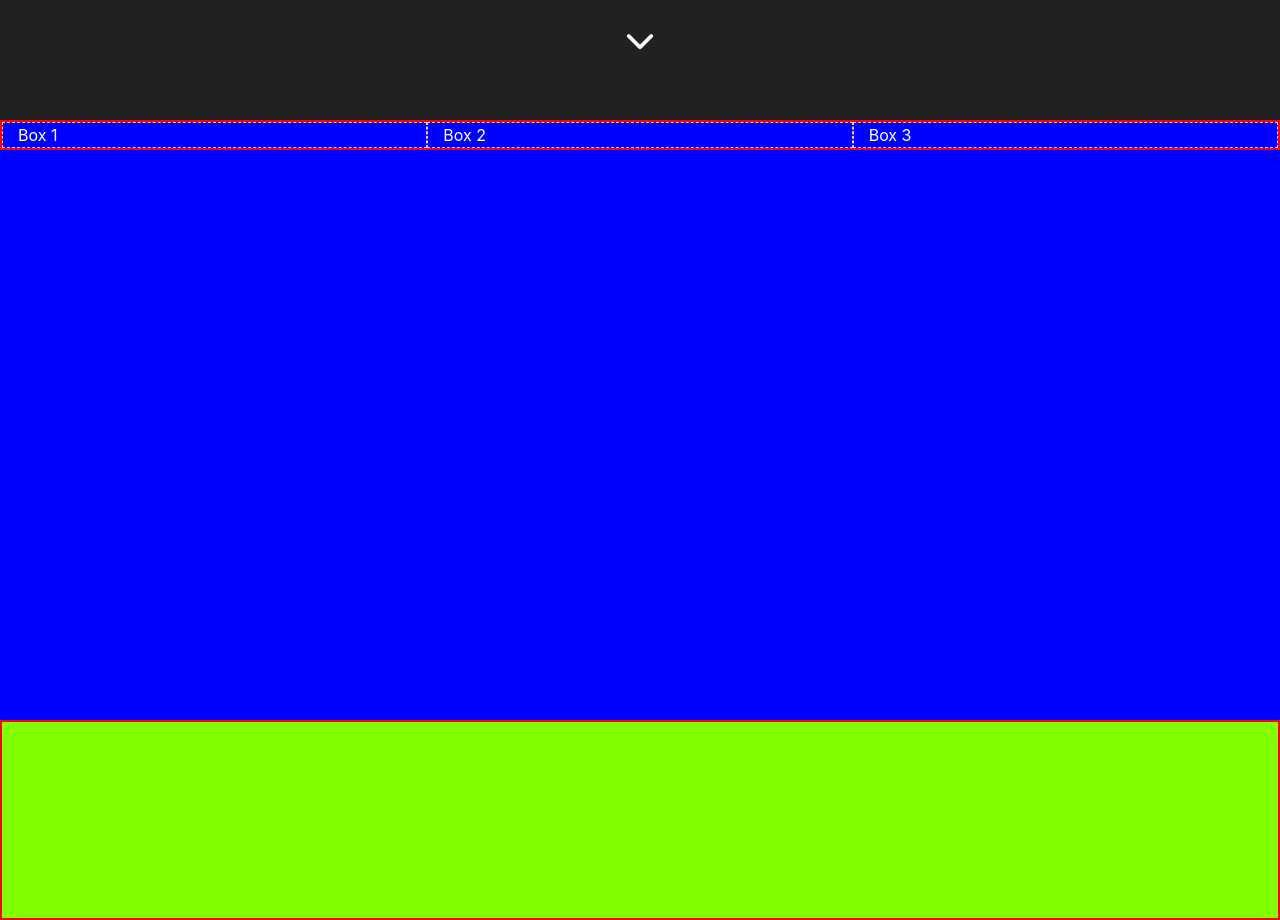
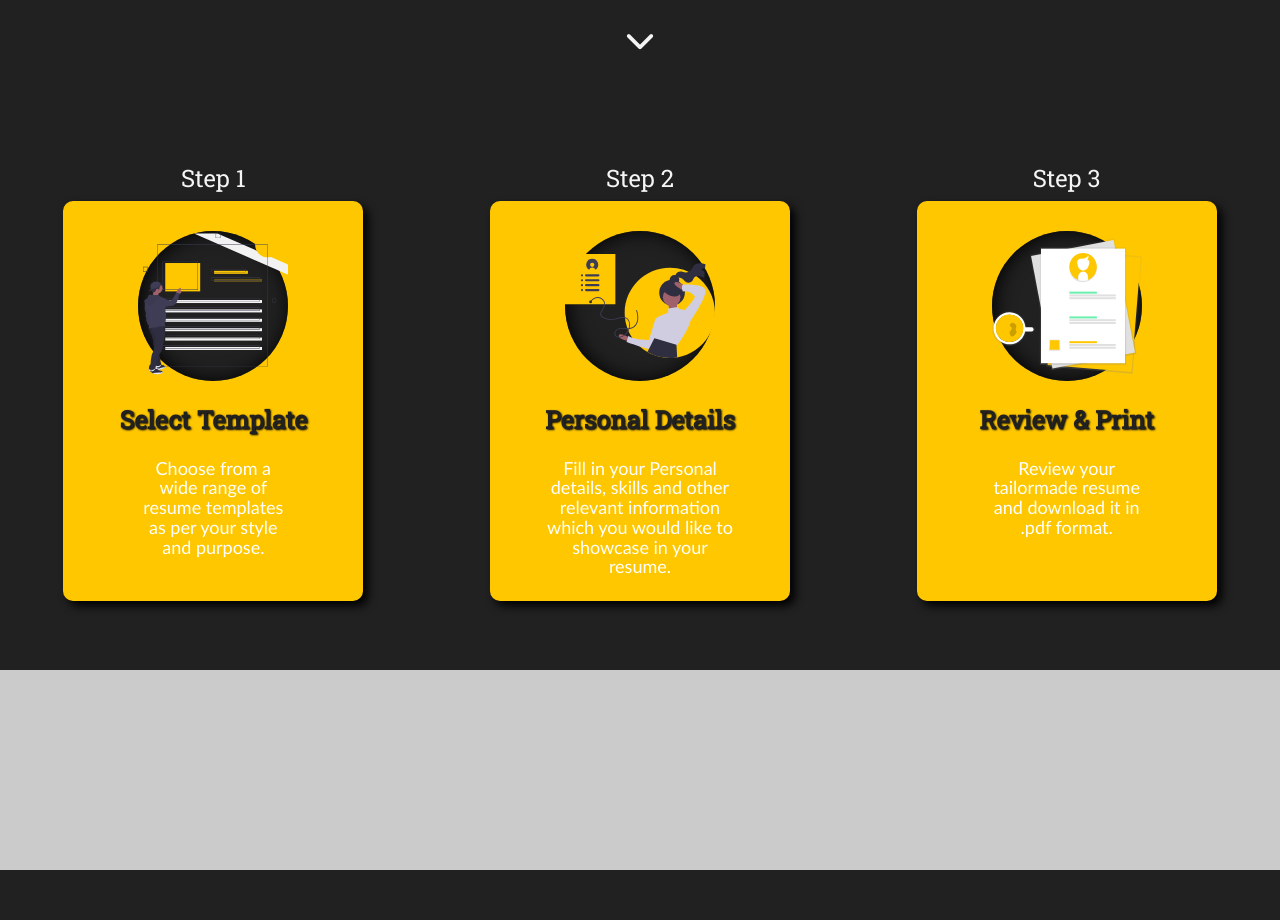
Before and after one commit to Yash-Ray/R-Stroke, a plain HTML site: page src/index.html in a window 1280 px wide. Shown: the part 680-1600 px from the top of the page. Drawn offline with nearby package versions, Linux system fonts and the light colour scheme.

Commit message:
Almost index page done

```diff
--- a/src/Modal-style.css
+++ b/src/Modal-style.css
@@ -16,6 +16,12 @@
     margin:auto;
 }
 
+.modal-footer {
+    margin: 0px;
+    padding: 0px;
+    border: none;
+    padding-bottom: 20px;
+}
 .username-login, .password-login {
     margin: 40px 0px;
 }
--- a/src/index-style.css
+++ b/src/index-style.css
@@ -1,7 +1,7 @@
 html {
     padding: 0px;
     margin: 0px;
-    overflow: scroll;
+    /* overflow: scroll; */
     scroll-behavior: smooth;
 }
 
@@ -103,26 +103,129 @@ a:hover {
 /* ******************************* */
 #section1 {
     /* width: 100vw; */
-    height: 75vh;
-    background: blue;
+    height: 100vh;
 }
 .footer1 {
-    border: 2px solid red;
+    position: relative;
+    bottom: 0;
+
+    /* border: 2px solid red; */
     height: 25vh;
-    background-color: chartreuse;
+    background-color: whitesmoke;
+    opacity: 0.8;
+    /* display: block; */
 
 }
 
 .row {
-    border: 2px solid red;
+    position: relative;
+    top: 40px;
 }
+
 .col {
     color: white;
-    border: 1px dashed pink;
+    /* border: 1px dashed pink; */
+    height: 450px;
+    width: 100%;
+    margin-bottom: 12.5vh;
 }
 
+.stepcard {
+    height: 400px;
+    width: 300px;
+    background-color: #ffc700;
+    border-radius: 10px;
+    box-shadow: 5px 5px 10px black ;
+    margin: 0px auto;
+    /* z-index: -10000; */
+}
+
+.stepcount {
+    color: whitesmoke;
+    margin: 0px auto;
+    text-align: center;
+    /* border: 2px solid green; */
+    font-size: 150%;
+    padding-bottom: 5px;
+    font-family: 'Roboto Slab', serif;
+    width: fit-content;
+}
+
+.mask-img {
+    height: 150px;
+    width: 150px;
+    border-radius: 50%;
+    box-shadow: 2px -0px 20px black inset;
+    background: #212121;
+    margin: 0px auto;
+    position: relative;
+    top: 30px;
+}
+/* .mask2 {
+    background: transparent;
+    position: relative;
+    top: -1px;
+    z-index: 99;
+} */
+.real-img {
+    margin: 0px;
+    padding: 0;
+    box-shadow: none;
+    height: 150px;
+    width: 150px;
+    /* position: relative; */
 
 
+    /* z-index: -1; */
+}
+.real-img-div {
+    width: fit-content;
+}
+
+.step1-img, .step2-img {
+    position: relative;
+    top: -120px;
+    left: 80px;
+
+}
+.step2-img {
+    left: 75px;
+}
+.step1-img {
+    height: 145px;
+    width: 145px;
+}
+.card-img {
+    height: 50%;
+}
+
+.card-txt {
+    width: 100%;
+}
+
+.card-txt-head {
+    color: #212121;
+    font-family: 'Roboto Slab', serif;
+    font-size: 25px;
+    font-weight: bold;
+    text-shadow: 1px 1px 2px black;
+    text-align: center;
+    margin: 0px auto;
+}
+
+.card-txt-content {
+    max-width: 150px;
+    text-align: center;
+    margin: 0px auto;
+    line-height: 1.1;
+    font-size: large;
+    font-family: 'Gill Sans', 'Gill Sans MT', Calibri, 'Trebuchet MS', sans-serif;
+    margin-top: 20px;
+}
+
+.content2 {
+    max-width: 200px;
+}
 
 /* *********************** */
 /* IDENTIFICATION OF DIVS */
--- a/src/index.html
+++ b/src/index.html
@@ -66,16 +66,82 @@
     <section id="section1">
           <div class="container-fluid">
             <div class="row">
-              <div class="col col-lg-4 col-md-6 col-sm-12 col-12">Box 1</div>
-              <div class="col col-lg-4 col-md-6 col-sm-12 col-12">Box 2</div>
-              <div class="col col-lg-4 col-md-12 col-sm-12 col-12">Box 3</div>
+              <div class="col col-lg-4 col-md-6 col-sm-12 col-12">
+                <div class="stepcount">
+                  Step 1
+                </div>
+                <div class="stepcard">
+                  <div class="card-img">
+                    <div class="mask-img"></div>
+                    <img class="real-img step1-img" src="../assets/step1.svg" alt="">
+
+                  </div>
+                  <div class="card-txt">
+                    <div class="card-txt-head">
+                      Select Template
+                    </div>
+                    <div class="card-txt-content">
+                      Choose from a wide range of resume templates as per your style and purpose.
+                    </div>
+
+                  </div>
+
+                </div>
+              </div>
+              <div class="col col-lg-4 col-md-6 col-sm-12 col-12">
+                <div class="stepcount">
+                  Step 2
+                </div>
+                <div class="stepcard">
+                  <div class="card-img">
+                    <div class="mask-img"></div>
+                    <img class="real-img step2-img" src="../assets/step2.svg" alt="">
+
+
+                  </div>
+                  <div class="card-txt">
+                    <div class="card-txt-head">
+                      Personal Details
+                    </div>
+                    <div class="card-txt-content content2">
+                      Fill in your Personal details, skills and other relevant information which you would like to showcase in your resume.
+                    </div>
+
+                  </div>
+
+                </div>
+              </div>
+              <div class="col col-lg-4 col-md-12 col-sm-12 col-12">
+                <div class="stepcount">
+                  Step 3
+                </div>
+                <div class="stepcard">
+                  <div class="card-img">
+                    <div class="mask-img"></div>
+                    <img class="real-img step2-img" src="../assets/step3.svg" alt="">
+
+                  </div>
+                  <div class="card-txt">
+                    <div class="card-txt-head">
+                      Review & Print
+                    </div>
+                    <div class="card-txt-content">
+                      Review your tailormade resume and download it in .pdf format.
+                    </div>
+
+                  </div>
+
+                </div>
+              </div>
             </div>
+          </div>
+
+          <div class="footer1">
+
           </div>
       </section>
 
-    <footer class="footer1">
-      <!-- <h1>A bigger Dummy XD</h1> -->
-    </footer>
+
 
     <div class="modal fade" id="ProfileModal" tabindex="-1" role="dialog" aria-labelledby="exampleModalCenterTitle" aria-hidden="true">
         <div class="modal-dialog modal-dialog-centered" role="document">
@@ -131,12 +197,13 @@
                     <input type="password" placeholder="Enter Password" minlength="8" required>
                   </div>
                 </div>
+                <div class="modal-footer">
+                  <!-- <button type="button" class="btn btn-secondary" data-dismiss="modal">Close</button> -->
+                  <button type="button" class="btn btn-primary">Login</button>
+              </div>
               </form>
             </div>
-            <div class="modal-footer">
-                <!-- <button type="button" class="btn btn-secondary" data-dismiss="modal">Close</button> -->
-                <button type="button" class="btn btn-primary">Login</button>
-            </div>
+
           </div>
         </div>
       </div>
@@ -154,26 +221,27 @@
               <form action="">
                 <div class="login-contents">
                   <div class="username-login">
-                    <input type="text" placeholder="Enter UserName"required>
+                    <input type="text" placeholder="Enter UserName">
                   </div>
 
                   <div class="user-mail">
-                    <input type="email" placeholder="Enter Email-ID" required>
+                    <input type="email" placeholder="Enter Email-ID" >
                   </div>
 
                   <div class="password-login">
-                    <input type="password" placeholder="Enter Password" minlength="8" required>
+                    <input type="password" placeholder="Enter Password" minlength="8" >
                   </div>
 
                   <div class="password-login">
-                    <input type="password" placeholder="Confirm Password" minlength="8" required>
+                    <input type="password" placeholder="Confirm Password" minlength="8" >
                   </div>
+                </div>
+                <div class="modal-footer">
+                  <button type="button" class="btn btn-primary " style="width: fit-content;">Sign-Up</button>
                 </div>
               </form>
             </div>
-            <div class="modal-footer">
-              <button type="button" class="btn btn-primary" style="width: fit-content;">Sign-Up</button>
-            </div>
+
           </div>
         </div>
       </div>
```
Also changed, not shown: assets/step1.svg (added), assets/step2.svg (added), assets/step3.svg (added).
